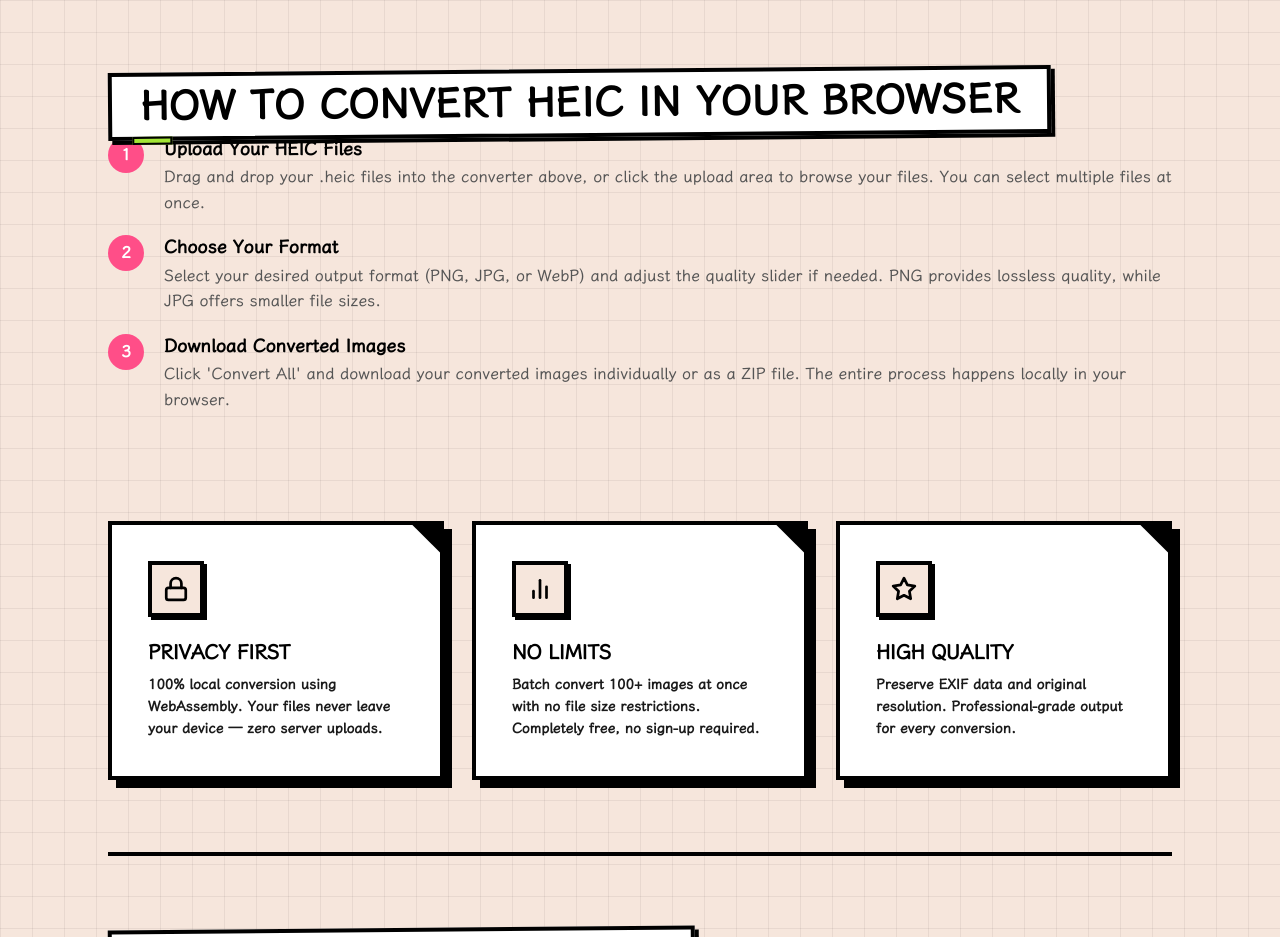
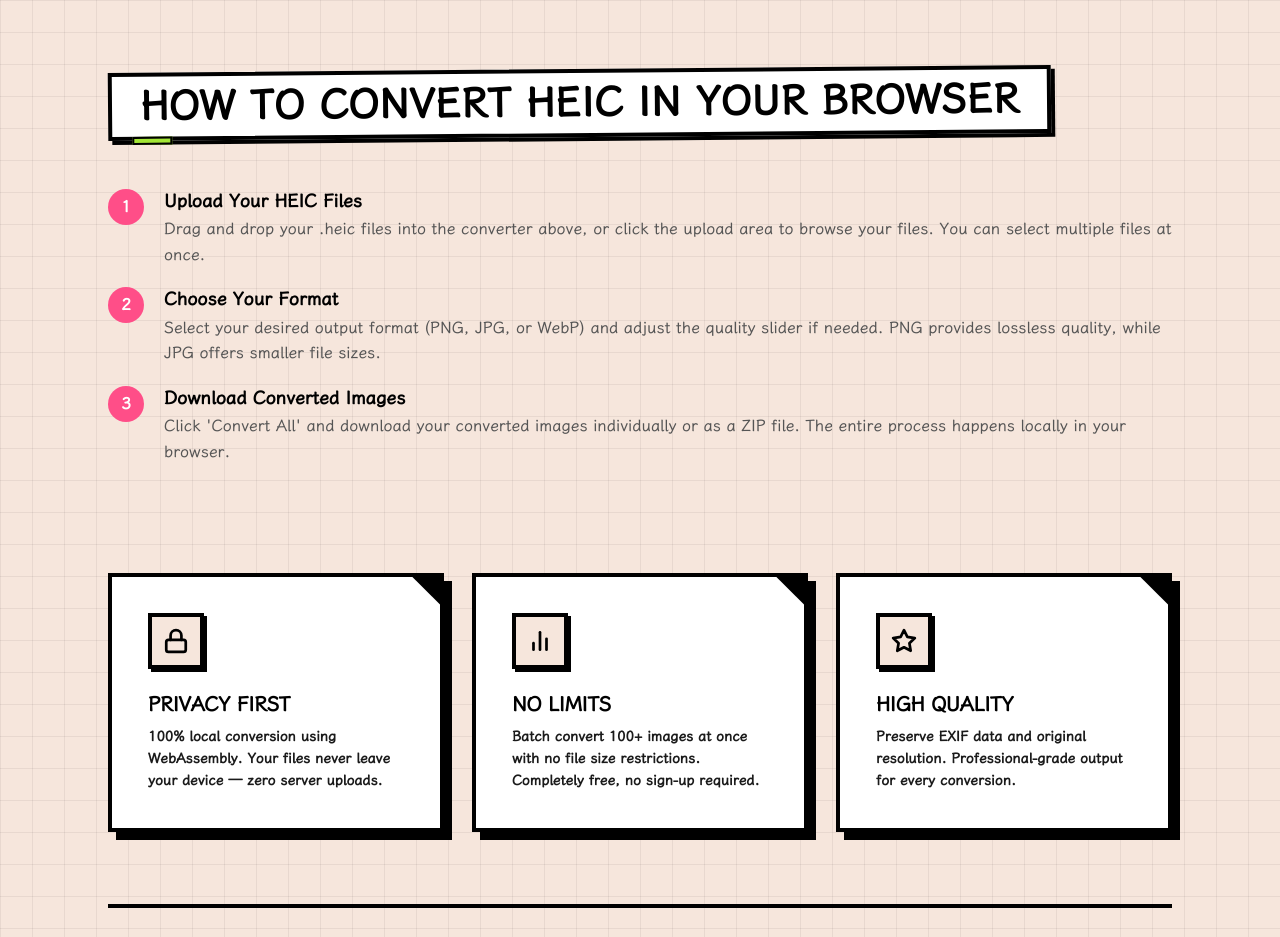
Before and after one commit to c-yyy/heic-converter, a Next.js app: page / in a window 1280 px wide. Shown: the part 960-1897 px from the top of the page. Built offline with nearby package versions, Linux system fonts and the light colour scheme; no server answers.

Commit message:
Add explicit margin-top to .how-to-steps (space-2xl)
- Set .how-to-steps margin to var(--space-2xl) 0 0 so the gap below the 'How to Convert HEIC' title is carried by the list itself rather than relying on margin collapse with .section-title
- Build passes; deploys to Cloudflare Pages

```diff
--- a/src/app/globals.css
+++ b/src/app/globals.css
@@ -2465,7 +2465,7 @@ body {
 /* ── How-to steps (directly under the converter) ── */
 .how-to-steps {
   list-style: none;
-  margin: 0;
+  margin: var(--space-2xl) 0 0;
   padding: 0;
   display: flex;
   flex-direction: column;
```
